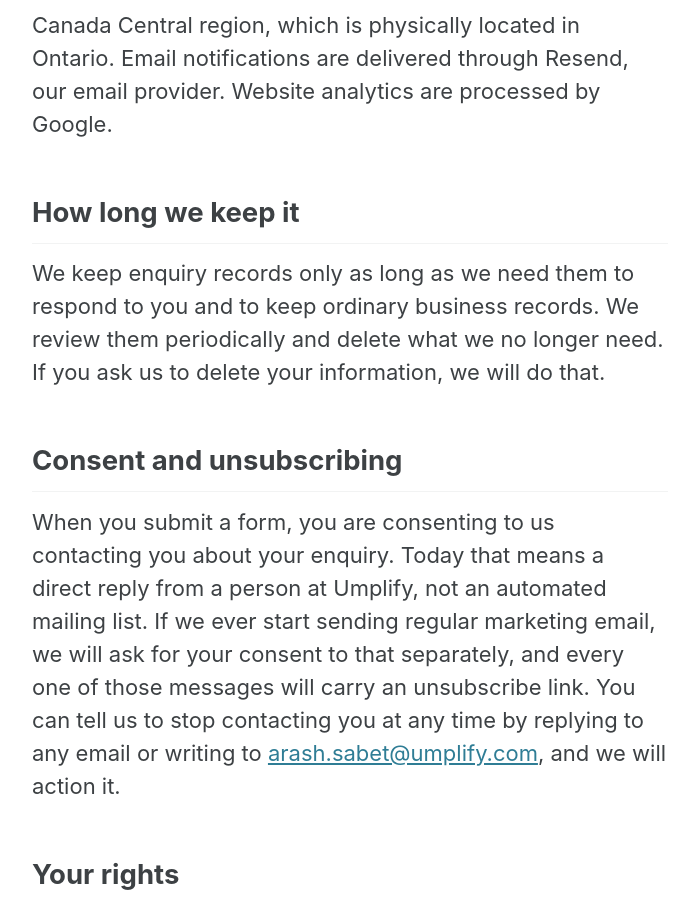
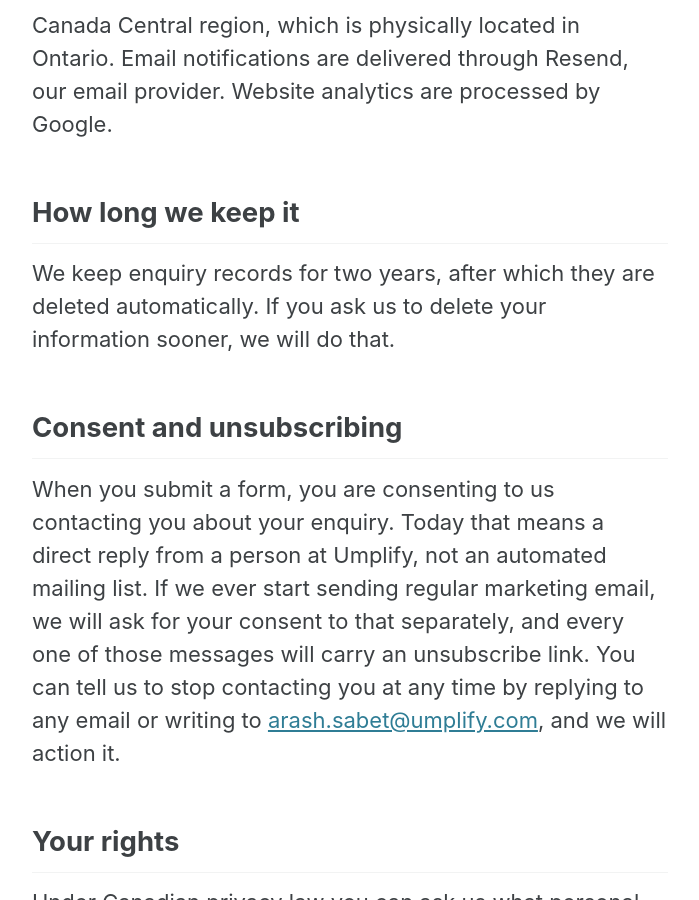
Before and after one commit to Umplify/umplify, a Jekyll site: the page built from _pages/privacy.md, in a window 1280 px wide and 900 px high, scrolled down 1833 px. Shown: the whole window, without its empty margins (290-989 px from the left). Built offline with Jekyll 4.4.1, drawn with Linux system fonts in a browser that asks for light colours; cached includes are drawn as plain includes.

Commit message:
Bound support commitment and restore concrete retention period
The "stay accountable for six months" clause implied an open-ended support commitment with no scope or price. Replace with "hand it over in a state you can actually run", focusing on handoff quality.

Restore the original two-year retention promise in privacy policy now that Azure Storage lifecycle management rule on stumplifyforms is live and verified. The automatic deletion is now enforced.

Co-Authored-By: Claude Opus 5 (1M context) <noreply@anthropic.com>
Claude-Session: https://claude.ai/code/session_01Vs5LA7E6JveD3y3BPBNLFA

```diff
--- a/_pages/privacy.md
+++ b/_pages/privacy.md
@@ -36,7 +36,7 @@ Form submissions are stored in Microsoft Azure in the Canada Central region, whi
 
 ## How long we keep it
 
-We keep enquiry records only as long as we need them to respond to you and to keep ordinary business records. We review them periodically and delete what we no longer need. If you ask us to delete your information, we will do that.
+We keep enquiry records for two years, after which they are deleted automatically. If you ask us to delete your information sooner, we will do that.
 
 ## Consent and unsubscribing
 
```
Also changed, not shown: _pages/ai-for-small-business.md (+1 -1 lines).
